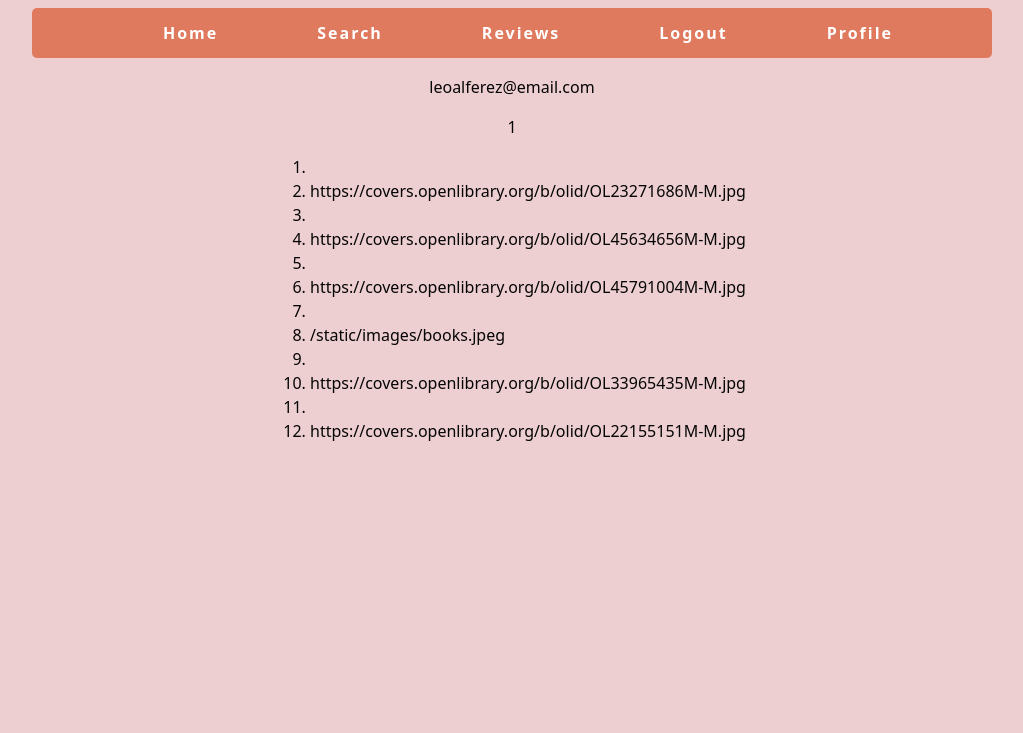
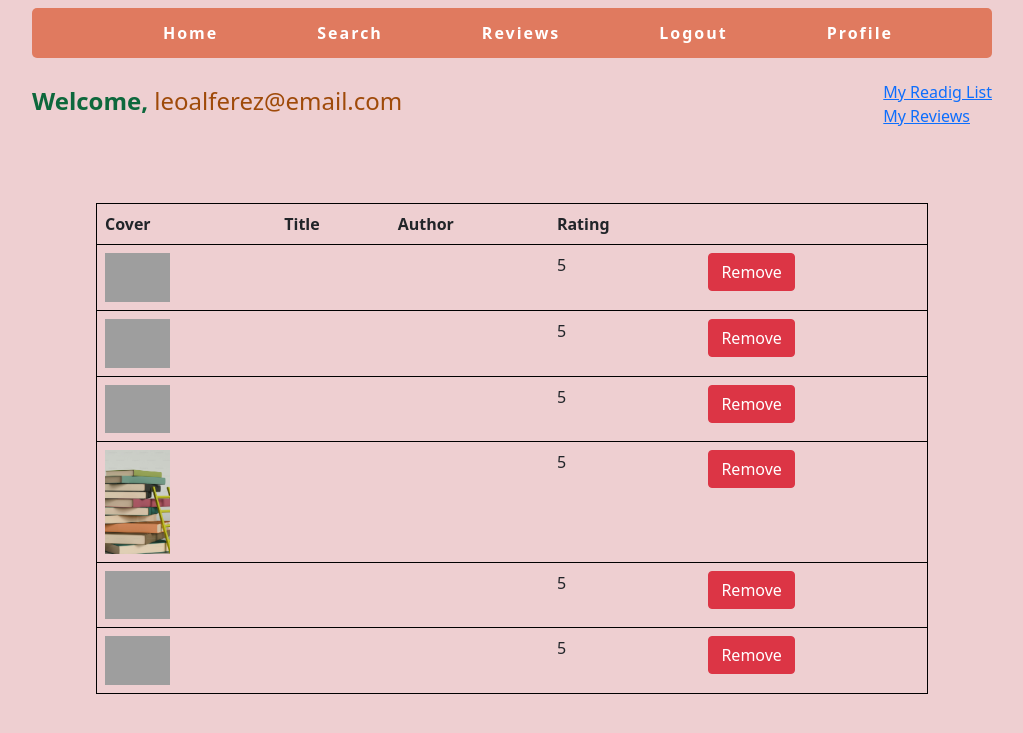
Before and after one commit to LimitsAtInfinity01/django_book_search_app, a Django app: page /user_reading_list/ in a window 1280 px wide. Shown: the top 733 px of the page, without its empty margins (128-1151 px from the left). Run offline with Django 5.2, Linux system fonts and the light colour scheme; a user stored in the database is signed in; data comes from the database, SQL or seed files in the repository; both versions use the stored data as it was after the commit; data that the repository does not hold is empty; grey boxes are pictures that could not be loaded.

Commit message:
added comments, reviews page, comment page, and a way to delete the comments and reviews

```diff
--- a/book_data/models.py
+++ b/book_data/models.py
@@ -22,9 +22,10 @@ class Reviews(models.Model):
 
 #TODO: Coments
 class Comments(models.Model):
+    reviews = models.ForeignKey(Reviews, on_delete=models.CASCADE, related_name='comments')
     author = models.ForeignKey(User, on_delete=models.CASCADE)
     content = models.TextField()
-    data_time = models.DateTimeField()
+    data_time = models.DateTimeField(auto_now_add=True)
 
     def __str__(self):
         return self.content
@@ -40,6 +41,11 @@ class ReadingList(models.Model):
     book_id = models.CharField(max_length=50)
     cover_id = models.CharField(max_length=50)
 
+    @property
+    def user_rating(self):
+        review = Reviews.objects.filter(user=self.user, book_id=self.book_id).first()
+        return review.rating if review else None
+
     def __str__(self):
         return f"{self.title} ({self.book_id})"
 
--- a/book_data/static/style/main_style.css
+++ b/book_data/static/style/main_style.css
@@ -68,3 +68,31 @@ ul.navbar-list {
 .navbar-item a:hover {
     color: #7FD1B9;
 }
+
+.current-user {
+    display: flex;
+    justify-content: space-between;
+    align-items: center;
+    max-width: 75%;
+    margin-top: 5rem;
+    margin-left: auto;
+    margin-right: auto;
+    padding: 0;
+    height: auto;
+}
+
+.lists {
+    display: flex;
+    flex-direction: column;
+}
+
+.welcome {
+    color: #0d683c;
+    font-weight: 800;
+    font-size: 1.5rem;
+}
+
+.user-name {
+    color: #9f4a09;
+    font-size: 1.5rem;
+}
--- a/book_data/static/style/reading_list.css
+++ b/book_data/static/style/reading_list.css
@@ -1,7 +1,16 @@
 
 .list {
-   display: flex;
-   flex-direction: column;
-   align-items: center;
+
+   max-width: 65%;
+   margin-left: auto;
+   margin-right: auto;
    margin-top: 75px;
 }
+
+.cover {
+   width: 65px;
+}
+
+.table {
+   border: solid black 1px;
+}
--- a/book_data/templates/book_data/index.html
+++ b/book_data/templates/book_data/index.html
@@ -50,7 +50,8 @@
         <div class="current-user">
             {% if user.is_authenticated %}
                 <h3><span class="welcome">Welcome, </span><span class="user-name">{{ user.username }}</span></h3>
-                <a href="{% url 'user_reading_list' %}">My Readig List</a>
+                    <a class="reading-list" href="{% url 'user_reading_list' %}">My Readig List</a>
+                    <a class="reviews" href="{% url 'user_reviews_page' %}">My Reviews</a>
             {% endif %}
         </div>
 
--- a/book_data/templates/book_data/layout.html
+++ b/book_data/templates/book_data/layout.html
@@ -28,6 +28,19 @@
         </ul>
     </nav>
 
+
+    <div class="current-user">
+        {% if user.is_authenticated %}
+            <h3><span class="welcome">Welcome, </span><span class="user-name">{{ user.username }}</span></h3>
+                <div class="lists">
+                    <a class="reading-list" href="{% url 'user_reading_list' %}">My Readig List</a>
+                    <a class="reviews" href="{% url 'user_reviews_page' %}">My Reviews</a>
+                </div>
+        {% endif %}
+    </div>
+
+
+
     {% block content %}{% endblock %}
 
     {% block scripts %}{% endblock %}
--- a/book_data/templates/book_data/user_reading_list.html
+++ b/book_data/templates/book_data/user_reading_list.html
@@ -15,19 +15,34 @@
 
     <div class="list">
 
-        {% if request.user.is_authenticated %}
+        <table class="table">
 
-            <p>{{ request.user.username }}</p>
-            <p>{{ request.user.id }}</p>
-            <ol>
-                {% for book in books %}
-                    <li>{{ book.title }}</li>
-                    <li>{{ book.cover }}</li>
-                {% endfor %}
-            </ol>
+            <tr class="t-row">
+                <th class="th">Cover</th>
+                <th class="th">Title</th>
+                <th class="th">Author</th>
+                <th class="th">Rating</th>
+                <th></th>
+            </tr>
 
-        {% endif %}
+            {% for book in books%}
 
+                <tr class="t-row">
+                    <td class="td"><img class="cover" src="{{ book.cover}}" alt="book cover"></td>
+                    <td class="td">{{ book.title }}</td>
+                    <td class="td">{{ book.author_name }}</td>
+                    <td class="td">5</td>
+                    <td class="remove">
+                        <form action="{% url 'remove_from_reading_list' book.book_id %}" method="POST">
+                            {% csrf_token %}
+                            <button type="submit" class="btn btn-danger">Remove</button>
+                        </form>
+                    </td>
+                </tr>
+
+            {% endfor %}
+
+        </table>
 
     </div>
 
--- a/book_data/views.py
+++ b/book_data/views.py
@@ -1,4 +1,4 @@
-from django.shortcuts import render, redirect
+from django.shortcuts import render, redirect, get_object_or_404
 from django.http import HttpResponse, JsonResponse
 from django.views.decorators.csrf import csrf_exempt
 from django.contrib.auth.forms import AuthenticationForm, UserCreationForm
@@ -28,6 +28,69 @@ def index(request):
             return render(request, "book_data/index.html", { 'books': books })
 
     return render(request, "book_data/index.html")
+
+def delete_review_from_list(request, review_id):
+    review = get_object_or_404(Reviews, id=review_id)
+    if request.user == review.reviewer:
+        if request.method == 'POST':
+            review.delete()
+            return redirect('user_reviews_page')
+
+
+
+@login_required
+def delete_review(request, review_id):
+    current_book_id = request.session.get('current_book_id')
+    current_cover_key = request.session.get('current_cover_key')
+
+    review = get_object_or_404(Reviews, id=review_id)
+    print(review_id)
+
+    if request.user == review.reviewer:
+        if request.method == 'POST':
+            review.delete()
+            return redirect('book_view', current_book_id, current_cover_key)
+
+    return redirect('book_view', current_book_id, current_cover_key)
+
+
+@login_required
+def get_comment(request, review_id):
+
+    current_book_id = request.session.get('current_book_id')
+    current_cover_key = request.session.get('current_cover_key')
+
+    review = Reviews.objects.get(id=review_id)
+    if request.method == 'POST':
+        content = request.POST.get('content')
+        print(content)
+        comment = Comments(reviews=review,
+                           author=request.user,
+                           content=content)
+        comment.save()
+
+        return redirect('book_view', current_book_id, current_cover_key)
+
+@login_required
+def delete_comment(request, comment_id):
+    current_book_id = request.session.get('current_book_id')
+    current_cover_key = request.session.get('current_cover_key')
+    comment = get_object_or_404(Comments, id=comment_id)
+
+    if request.user == comment.author:
+        if request.method == 'POST':
+            comment.delete()
+            return redirect('book_view', current_book_id, current_cover_key)
+    else:
+        return redirect('login')
+
+def user_reviews_page(request):
+    reviews = Reviews.objects.filter(reviewer=request.user.id)
+
+    context = {
+        'reviews': reviews
+    }
+    return render(request, 'book_data/user_reviews.html', context)
 
 @login_required
 def user_reading_list(request):
@@ -61,12 +124,18 @@ def add_reading_list(request):
 
     if created:
         print(f'Book with {title} and {bookID} added')
-        messages.info(request, 'Book added to reading list!')
+        messages.success(request, 'Book added to reading list!')
     else:
+         messages.error(request, 'Book already in the list!')
          print(f'Book with {title} and {bookID} not added')
 
 
     return redirect(book_view, bookID, coverKey)
+
+def remove_from_reading_list(request, book_id):
+    book = get_object_or_404(ReadingList, book_id=book_id, user=request.user)
+    book.delete()
+    return redirect('user_reading_list')
 
 def book_view(request, book_id, cover_key=''):
     api_url = f'https://openlibrary.org/works/{book_id}.json'
@@ -79,8 +148,6 @@ def book_view(request, book_id, cover_key=''):
 
     author_response = requests.get(author_api)
     author_full_name = author_response.json()
-
-    print(cover_key)
 
     if cover_key and cover_key != '':
         cover_url = f'https://covers.openlibrary.org/b/olid/{cover_key}-M.jpg'
@@ -111,23 +178,13 @@ def book_view(request, book_id, cover_key=''):
 
     reviews = Reviews.objects.filter(book_id=book_id)
 
-    all_reviews = []
-    for item in reviews:
-        reviews_dict = {
-            'reviewer': item.reviewer.username,
-            'title': item.title,
-            'content': item.content,
-            'rating': item.rating,
-            'review_date': item.review_date
-        }
-
-        all_reviews.append(reviews_dict)
-
     context = {
         'book_details': book_details,
-        'reviews': all_reviews
+        'reviews': reviews,
     }
 
+    request.session['current_book_id'] = book_id
+    request.session['current_cover_key'] = cover_key
     return render(request, 'book_data/book_view.html', context)
 
 @login_required
--- a/book_search/urls.py
+++ b/book_search/urls.py
@@ -20,7 +20,11 @@ from django.urls import path, re_path
 from book_data.views import (index, login_view,
                             register, logout_view,
                             book_view, write_review,
-                            add_reading_list, user_reading_list)
+                            add_reading_list, user_reading_list,
+                            remove_from_reading_list,
+                            user_reviews_page, get_comment,
+                            delete_comment, delete_review,
+                            delete_review_from_list)
 
 urlpatterns = [
     path('', index, name='index'),
@@ -30,6 +34,14 @@ urlpatterns = [
     path("admin/", admin.site.urls),
     path('write-review/', write_review, name='write_review'),
     path('add_reading_list/', add_reading_list, name='add_reading_list'),
+    path('user_reviews_page/', user_reviews_page, name='user_reviews_page'),
     path('user_reading_list/', user_reading_list, name='user_reading_list'),
+    path('get_comment/<int:review_id>', get_comment, name='get_comment'),
+    path('delete_reviews_from_list/<int:review_id>', delete_review_from_list, name='delete_review_from_list'),
+    path('delete_comment/<int:comment_id>', delete_comment, name='delete_comment'),
+    path('delete_review/<int:review_id>', delete_review, name='delete_review'),
+
+    path('remove/<str:book_id>', remove_from_reading_list, name='remove_from_reading_list'),
+
     re_path(r'^book_view/(?P<book_id>[^/]+)/(?P<cover_key>[^/]+)?/$', book_view, name='book_view')
 ]
```
Also changed, not shown: book_data/static/style/book_view.css (+22 -0 lines), book_data/static/style/index.css (+6 -1 lines), book_data/templates/book_data/book_view.html (+78 -10 lines), book_data/templates/book_data/user_reviews.html (added, +29 -0 lines), book_data/migrations/0007_comments_review.py (added), book_data/migrations/0008_rename_review_comments_reviews_and_more.py (added), db.sqlite3.
